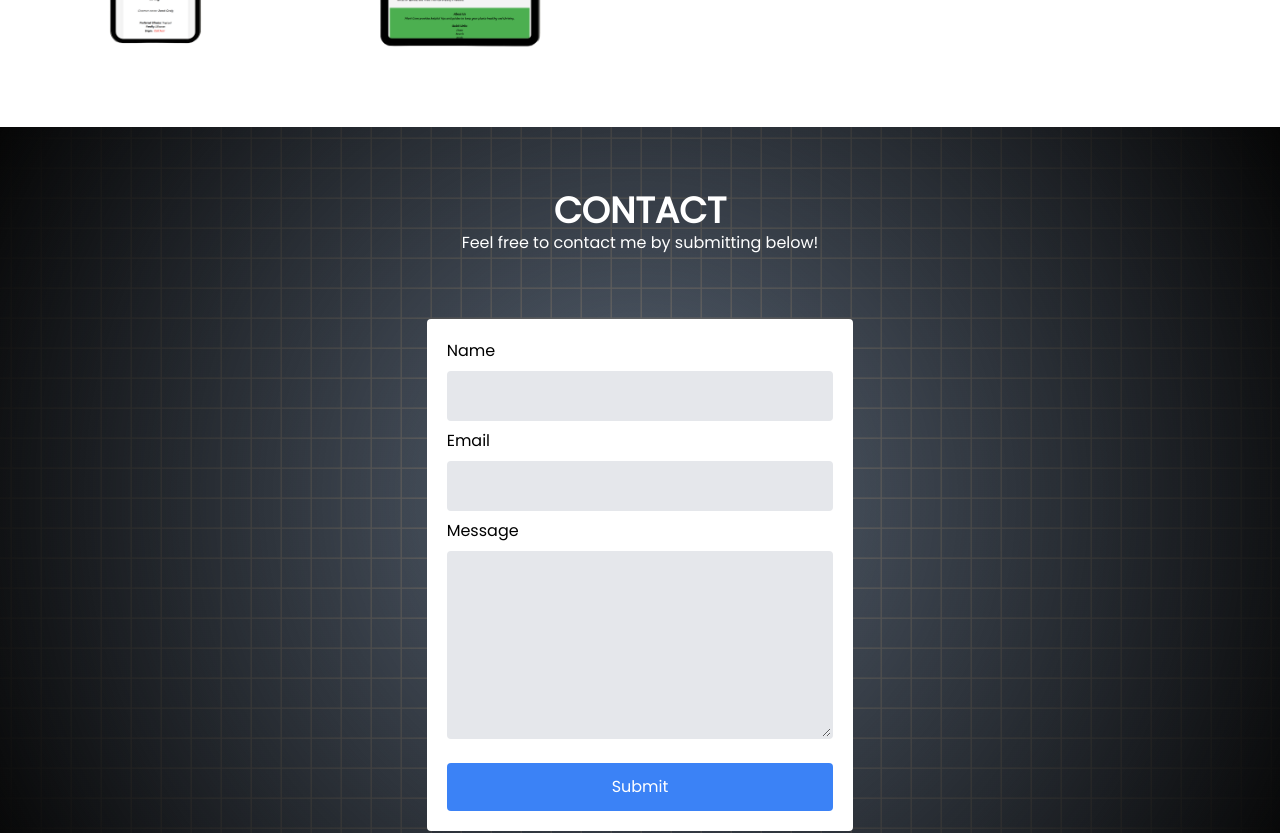
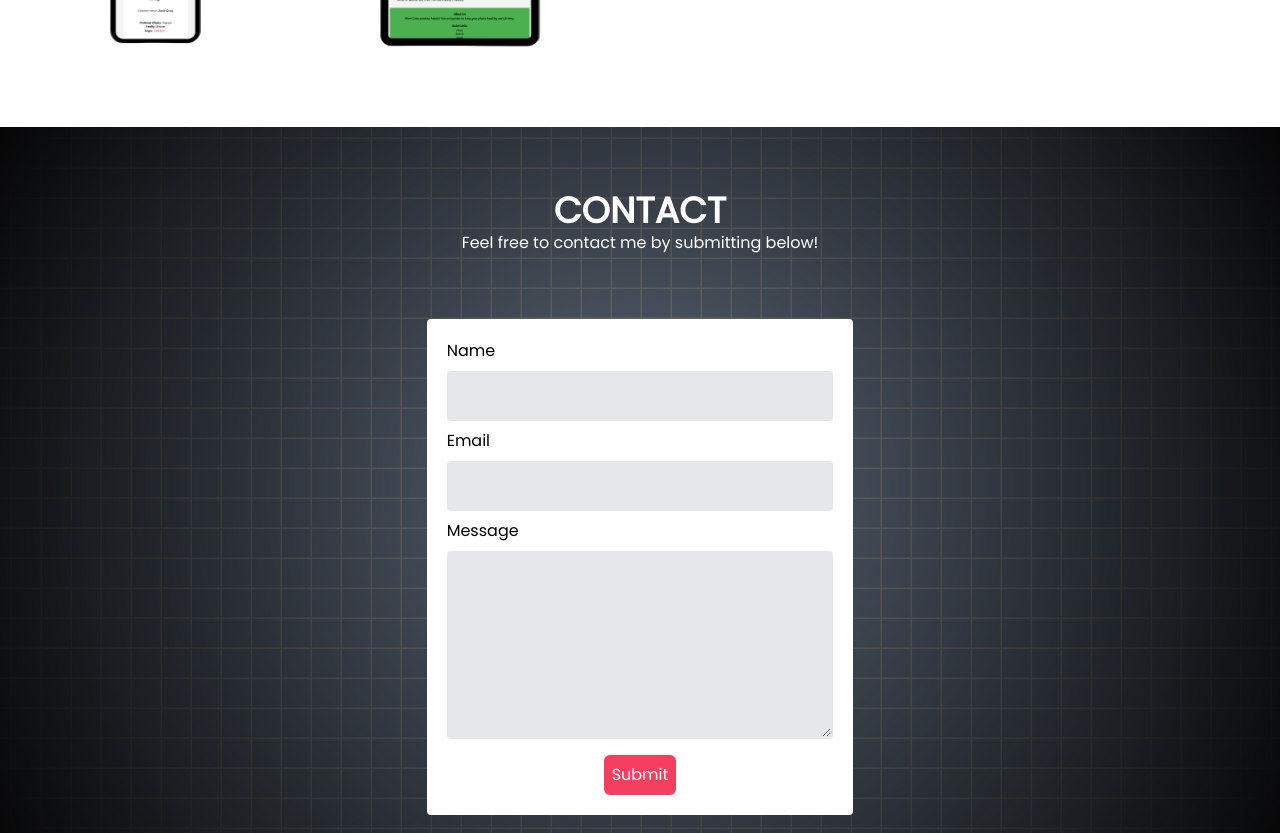
Before and after one commit to FredH2O/portfolio, a React (Vite) app: page / in a window 1280 px wide. Shown: the part 4140-4973 px from the top of the page. Built offline with nearby package versions, Linux system fonts and the light colour scheme.

Commit message:
Changed some context name, learned that they can be renamed.. EmailJS working !

```diff
--- a/src/components/Contact.jsx
+++ b/src/components/Contact.jsx
@@ -1,18 +1,19 @@
 import React, { useContext, useState } from "react";
 import Squares from "./Squares";
-import { Theme } from "../context/Theme";
+import { useTheme } from "../context/Theme";
+import { useModal } from "../context/ModalContext";
 import sendEmail from "../api/Email";
+import Modal from "./Modal";
 
 const Contact = () => {
-  const { theme } = useContext(Theme);
+  const { theme } = useTheme();
+  const { statusMessage, setStatusMessage } = useModal();
 
   const [formData, setFormData] = useState({
     name: "",
     email: "",
     message: "",
   });
-
-  const [statusMessage, setStatusMessage] = useState("");
 
   const handleChange = (e) => {
     const { name, value } = e.target;
@@ -30,7 +31,9 @@ const Contact = () => {
     try {
       const response = await sendEmail(formData);
 
-      setStatusMessage("Message sent !");
+      setStatusMessage(
+        `Thank you ${formData.name}! I'll get back to you as soon as possible!`
+      );
 
       // reset
       setFormData({ name: "", email: "", message: "" });
@@ -40,6 +43,7 @@ const Contact = () => {
   };
 
   return (
+    <>
       <div className="relative w-full flex flex-col justify-center items-center">
         <div className="absolute inset-0 dark:bg-black bg-slate-700 opacity-80"></div>
         <Squares
@@ -100,15 +104,22 @@ const Contact = () => {
             ></textarea>
             <button
               type="submit"
-            className="bg-blue-500 text-white p-3 rounded mt-4"
+              className="bg-rose-500 hover:bg-rose-600 text-white p-2 rounded-md mt-2 m-auto"
             >
               Submit
             </button>
           </form>
-
-        {statusMessage && <p className="mt-4 text-center">{statusMessage}</p>}
         </div>
       </div>
+      {statusMessage && (
+        <Modal
+          statusMessage={statusMessage}
+          message={() => {
+            setStatusMessage("");
+          }}
+        />
+      )}
+    </>
   );
 };
 
--- a/src/components/DarkAndLightButton.jsx
+++ b/src/components/DarkAndLightButton.jsx
@@ -1,8 +1,8 @@
 import React, { useContext } from "react";
-import { Theme } from "../context/Theme";
+import { useTheme } from "../context/Theme";
 
 const DarkAndLightButton = () => {
-  const { theme, toggleThemeMode } = useContext(Theme);
+  const { theme, toggleThemeMode } = useTheme();
 
   return (
     <label className="inline-flex items-center relative">
--- a/src/components/HeroSection.jsx
+++ b/src/components/HeroSection.jsx
@@ -1,11 +1,10 @@
 import SideBarSocials from "./SideBarSocials";
 import me from "/images/me.png";
-import { Theme } from "../context/Theme";
-import { useContext } from "react";
+import { useTheme } from "../context/Theme";
 import Squares from "./Squares";
 
 const HeroSection = ({ id }) => {
-  const { theme } = useContext(Theme);
+  const { theme } = useTheme();
 
   return (
     <section id={id} className="relative h-screen flex justify-center">
--- /dev/null
+++ b/src/components/Modal.jsx
@@ -0,0 +1,24 @@
+const Modal = ({ message, statusMessage }) => {
+  return (
+    <>
+      {/* Darkened Background */}
+      <div className="fixed inset-0 bg-black bg-opacity-50 z-40"></div>
+
+      {/* Modal */}
+      <div className="fixed inset-0 flex items-center justify-center z-50">
+        <div className="bg-white rounded-lg shadow-lg max-w-lg w-full mx-4 p-6 sm:w-3/4 md:w-1/2 xl:w-1/3">
+          <h2 className="text-xl font-semibold mb-4">Message Sent!</h2>
+          <p className="text-gray-700 mb-6 text-center">{statusMessage}</p>
+          <button
+            onClick={message}
+            className="block bg-rose-600 hover:bg-rose-700 text-white font-semibold px-4 py-2 rounded mx-auto"
+          >
+            Close
+          </button>
+        </div>
+      </div>
+    </>
+  );
+};
+
+export default Modal;
--- /dev/null
+++ b/src/context/ModalContext.jsx
@@ -0,0 +1,16 @@
+import React, { useContext, createContext, useState } from "react";
+
+const ModalContext = createContext();
+
+export const useModal = () => {
+  return useContext(ModalContext);
+};
+
+export const ModalProvider = ({ children }) => {
+  const [statusMessage, setStatusMessage] = useState("");
+  return (
+    <ModalContext.Provider value={{ statusMessage, setStatusMessage }}>
+      {children}
+    </ModalContext.Provider>
+  );
+};
--- a/src/context/Theme.jsx
+++ b/src/context/Theme.jsx
@@ -1,6 +1,10 @@
-import React, { createContext, useEffect, useState } from "react";
+import React, { createContext, useContext, useEffect, useState } from "react";
 
-export const Theme = createContext();
+const Theme = createContext();
+
+export const useTheme = () => {
+  return useContext(Theme);
+};
 
 export const ThemeProvider = ({ children }) => {
   const [theme, setTheme] = useState("light");
@@ -15,6 +19,7 @@ export const ThemeProvider = ({ children }) => {
   const toggleThemeMode = () => {
     setTheme((prev) => (prev === "light" ? "dark" : "light"));
   };
+
   return (
     <Theme.Provider value={{ theme, toggleThemeMode }}>
       {children}
--- a/src/main.jsx
+++ b/src/main.jsx
@@ -4,11 +4,14 @@ import "./index.css";
 import App from "./App.jsx";
 import "@fontsource/poppins";
 import { ThemeProvider } from "./context/Theme.jsx";
+import { ModalProvider } from "./context/ModalContext.jsx";
 
 createRoot(document.getElementById("root")).render(
   <StrictMode>
     <ThemeProvider>
-      <App />
+      <ModalProvider>
+        <App />
+      </ModalProvider>
     </ThemeProvider>
   </StrictMode>
 );
```
Also changed, not shown: 1 other file (tests, documents, lock files or other folders). Lines whose indentation alone changed are shown as unchanged.
